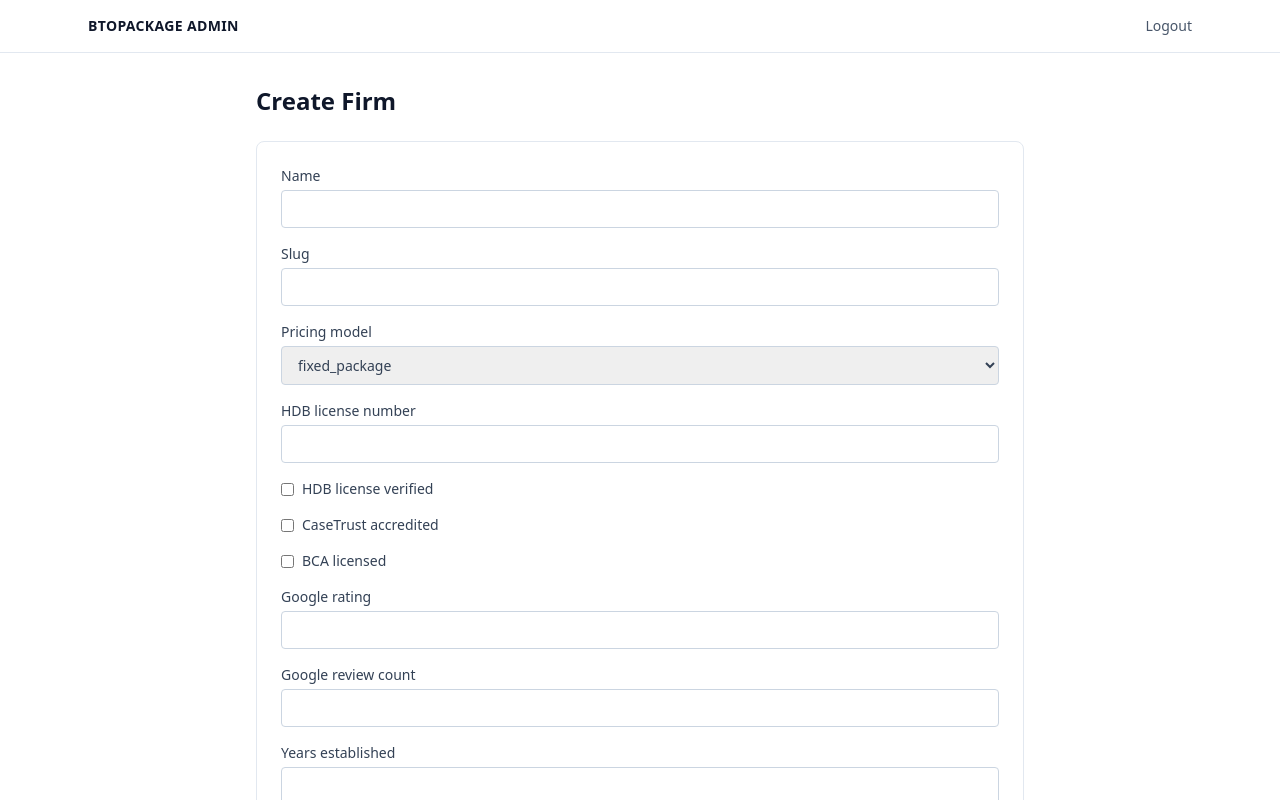
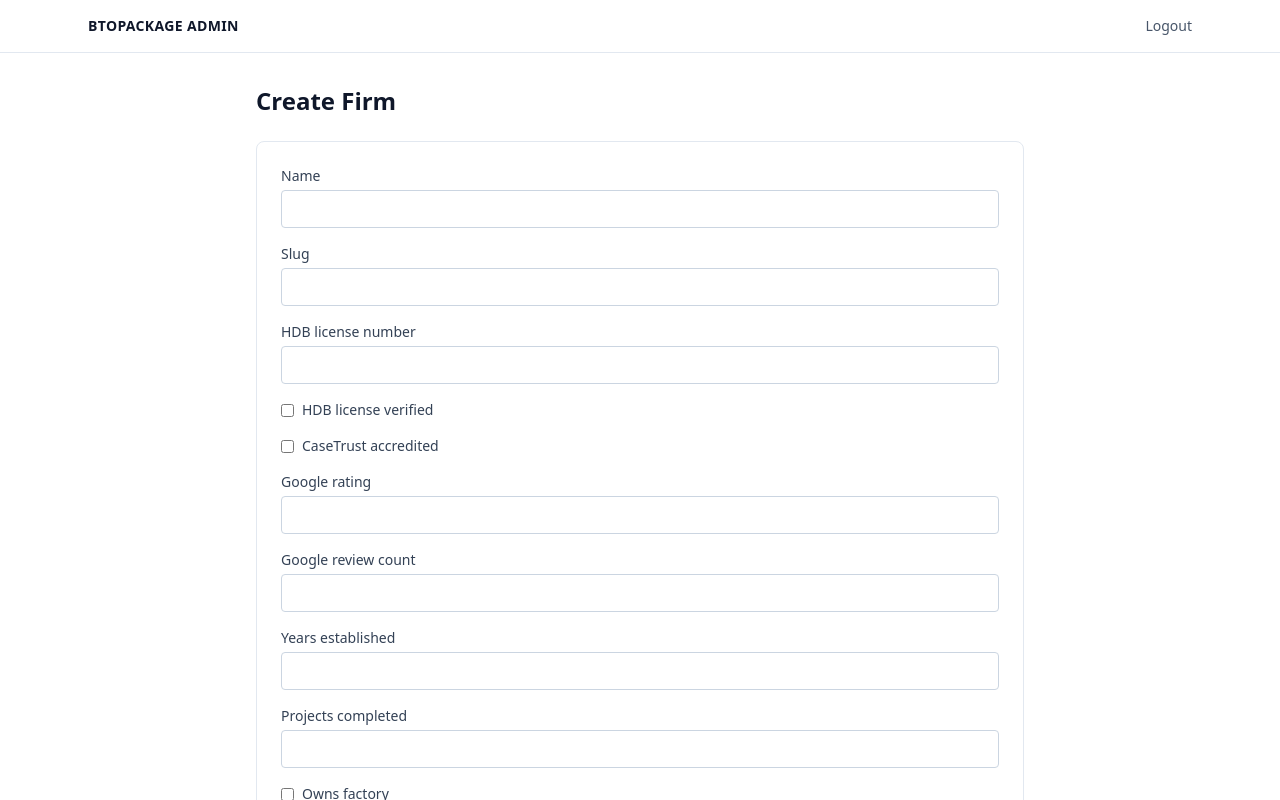
Before and after one commit to chylerbot-beep/btopackage, a Next.js app: page /admin/firms/new in a window 1280 px wide. Shown: the top 800 px of the page. Built offline with nearby package versions, Linux system fonts and the light colour scheme.

Commit message:
fix: remove unused fields from firm form

```diff
--- a/app/admin/firms/new/page.tsx
+++ b/app/admin/firms/new/page.tsx
@@ -6,11 +6,9 @@ import { useRouter } from 'next/navigation';
 type FirmFormState = {
   name: string;
   slug: string;
-  pricing_model: 'fixed_package' | 'hybrid' | 'custom_only' | 'price_anchor';
   hdb_license_number: string;
   hdb_license_verified: boolean;
   casetrust_accredited: boolean;
-  bca_licensed: boolean;
   google_rating: string;
   google_review_count: string;
   years_established: string;
@@ -20,7 +18,6 @@ type FirmFormState = {
   whatsapp_number: string;
   whatsapp_message: string;
   website_url: string;
-  address: string;
   known_for: string;
   is_complete: boolean;
   completeness_score: string;
@@ -39,11 +36,9 @@ export default function NewFirmPage() {
   const [form, setForm] = useState<FirmFormState>({
     name: '',
     slug: '',
-    pricing_model: 'fixed_package',
     hdb_license_number: '',
     hdb_license_verified: false,
     casetrust_accredited: false,
-    bca_licensed: false,
     google_rating: '',
     google_review_count: '',
     years_established: '',
@@ -53,7 +48,6 @@ export default function NewFirmPage() {
     whatsapp_number: '',
     whatsapp_message: '',
     website_url: '',
-    address: '',
     known_for: '',
     is_complete: false,
     completeness_score: '',
@@ -132,25 +126,9 @@ export default function NewFirmPage() {
           />
         </Field>
 
-        <Field label="Pricing model">
-          <select
-            value={form.pricing_model}
-            onChange={(event) =>
-              setForm((current) => ({ ...current, pricing_model: event.target.value as FirmFormState['pricing_model'] }))
-            }
-            className="w-full rounded border border-slate-300 px-3 py-2"
-          >
-            <option value="fixed_package">fixed_package</option>
-            <option value="hybrid">hybrid</option>
-            <option value="custom_only">custom_only</option>
-            <option value="price_anchor">price_anchor</option>
-          </select>
-        </Field>
-
         <TextInput label="HDB license number" value={form.hdb_license_number} onChange={(value) => setForm((current) => ({ ...current, hdb_license_number: value }))} />
         <Checkbox label="HDB license verified" checked={form.hdb_license_verified} onChange={(checked) => setForm((current) => ({ ...current, hdb_license_verified: checked }))} />
         <Checkbox label="CaseTrust accredited" checked={form.casetrust_accredited} onChange={(checked) => setForm((current) => ({ ...current, casetrust_accredited: checked }))} />
-        <Checkbox label="BCA licensed" checked={form.bca_licensed} onChange={(checked) => setForm((current) => ({ ...current, bca_licensed: checked }))} />
 
         <NumberInput label="Google rating" value={form.google_rating} min={0} max={5} step={0.1} onChange={(value) => setForm((current) => ({ ...current, google_rating: value }))} />
         <NumberInput label="Google review count" value={form.google_review_count} onChange={(value) => setForm((current) => ({ ...current, google_review_count: value }))} />
@@ -174,7 +152,6 @@ export default function NewFirmPage() {
           </span>
         </Field>
         <TextInput label="Website URL" value={form.website_url} onChange={(value) => setForm((current) => ({ ...current, website_url: value }))} />
-        <TextInput label="Address" value={form.address} onChange={(value) => setForm((current) => ({ ...current, address: value }))} />
 
         <Field label="Known for">
           <textarea
--- a/app/api/admin/firms/route.ts
+++ b/app/api/admin/firms/route.ts
@@ -101,11 +101,9 @@ export async function POST(request: Request) {
   const payload = {
     name,
     slug,
-    pricing_model: body?.pricing_model || null,
     hdb_license_number: body?.hdb_license_number || null,
     hdb_license_verified: Boolean(body?.hdb_license_verified),
     casetrust_accredited: Boolean(body?.casetrust_accredited),
-    bca_licensed: Boolean(body?.bca_licensed),
     google_rating: body?.google_rating === '' || body?.google_rating == null ? null : Number(body.google_rating),
     google_review_count:
       body?.google_review_count === '' || body?.google_review_count == null ? null : Number(body.google_review_count),
@@ -118,7 +116,6 @@ export async function POST(request: Request) {
     whatsapp_number: body?.whatsapp_number || null,
     whatsapp_message: body?.whatsapp_message || null,
     website_url: body?.website_url || null,
-    address: body?.address || null,
     known_for: body?.known_for || null,
     is_complete: Boolean(body?.is_complete),
     completeness_score:
```
